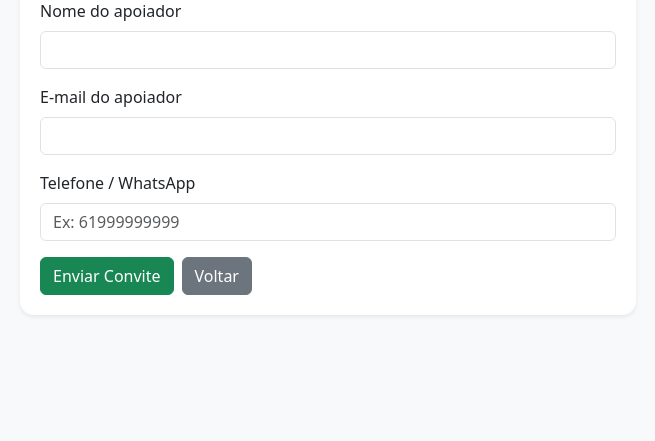
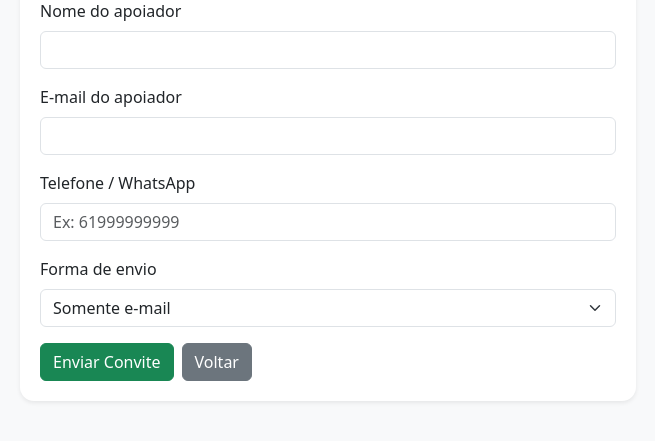
Before and after one commit to andrevieira30-art/cabos-eleitorais, a Flask app: template templates/enviar_convite.html in a window 1280 px wide. Shown: the part 123-564 px from the top of the page, without its empty margins (312-967 px from the left). Run offline with Flask 3, Linux system fonts and the light colour scheme; the template is opened without the code that fills it, so the values that code supplies are empty.

Commit message:
ajuste do codigo geral

```diff
--- a/app.py
+++ b/app.py
@@ -2679,9 +2679,15 @@ def enviar_convite(cabo_id):
         if request.method == "POST":
             email = request.form.get("email", "").strip().lower()
             telefone = request.form.get("telefone", "").strip()
-
-            if not email:
+            forma_envio = request.form.get("forma_envio", "EMAIL").strip()
+
+
+            if forma_envio in ("EMAIL", "AMBOS") and not email:
                 flash("Informe o e-mail do apoiador.", "warning")
+                return render_template("enviar_convite.html", cabo=cabo)
+
+            if forma_envio in ("WHATSAPP", "AMBOS") and not telefone:
+                flash("Informe o telefone/WhatsApp do apoiador.", "warning")
                 return render_template("enviar_convite.html", cabo=cabo)
 
             cursor.execute("""
@@ -2757,34 +2763,47 @@ Acesse o link:
 
             email_enviado = enviar_email_convite(email, cabo[1], link_convite)
 
-            if email_enviado:
-                cursor.execute("""
-                    UPDATE CONVITES_CONTATO
-                    SET STATUS_ENVIO = 'ENVIADO',
-                        ERRO_ENVIO = NULL,
-                        DATA_ENVIO = SYSDATE
-                    WHERE TOKEN = :1
-                """, (token,))
-
-                conexao.commit()
-                flash("Convite enviado com sucesso.", "success")
-
-            else:
-                cursor.execute("""
-                    UPDATE CONVITES_CONTATO
-                    SET STATUS_ENVIO = 'ERRO',
-                        ERRO_ENVIO = 'Falha ao enviar e-mail'
-                    WHERE TOKEN = :1
-                """, (token,))
-
-                conexao.commit()
-                flash("Convite gerado, mas houve falha no envio do e-mail.", "warning")
+        email_enviado = False
+
+        if forma_envio in ("EMAIL", "AMBOS"):
+            email_enviado = enviar_email_convite(email, cabo[1], link_convite)
+
+        if forma_envio == "WHATSAPP":
+            cursor.execute("""
+                UPDATE CONVITES_CONTATO
+                SET STATUS_ENVIO = 'WHATSAPP',
+                    ERRO_ENVIO = NULL,
+                    DATA_ENVIO = SYSDATE
+                WHERE TOKEN = :1
+            """, (token,))
+            conexao.commit()
+            flash("Convite gerado para envio via WhatsApp.", "success")
+
+        elif email_enviado:
+            cursor.execute("""
+                UPDATE CONVITES_CONTATO
+                SET STATUS_ENVIO = 'ENVIADO',
+                    ERRO_ENVIO = NULL,
+                    DATA_ENVIO = SYSDATE
+                WHERE TOKEN = :1
+            """, (token,))
+            conexao.commit()
+            flash("Convite enviado com sucesso.", "success")
+
+        else:
+            cursor.execute("""
+                UPDATE CONVITES_CONTATO
+                SET STATUS_ENVIO = 'ERRO',
+                    ERRO_ENVIO = 'Falha ao enviar e-mail'
+                WHERE TOKEN = :1
+            """, (token,))
+            conexao.commit()
+            flash("Convite gerado, mas houve falha no envio do e-mail.", "warning")
 
             return render_template(
-                "convite_enviado.html",
-                whatsapp_link=whatsapp_link,
-                email=email
-            )
+            "convite_enviado.html",
+            whatsapp_link=whatsapp_link,
+            email=email)
 
     except oracledb.Error as erro:
         if token:
--- a/templates/enviar_convite.html
+++ b/templates/enviar_convite.html
@@ -30,6 +30,15 @@
                             placeholder="Ex: 61999999999">
                     </div>
 
+                        <div class="mb-3">
+                        <label class="form-label">Forma de envio</label>
+                        <select name="forma_envio" class="form-select" required>
+                            <option value="EMAIL">Somente e-mail</option>
+                            <option value="WHATSAPP">Somente WhatsApp</option>
+                            <option value="AMBOS">E-mail + WhatsApp</option>
+                        </select>
+                    </div>
+
                     <div class="d-flex gap-2">
                         <button type="submit" class="btn btn-success">Enviar Convite</button>
                         <a href="{{ url_for('listar') }}" class="btn btn-secondary">Voltar</a>
```
